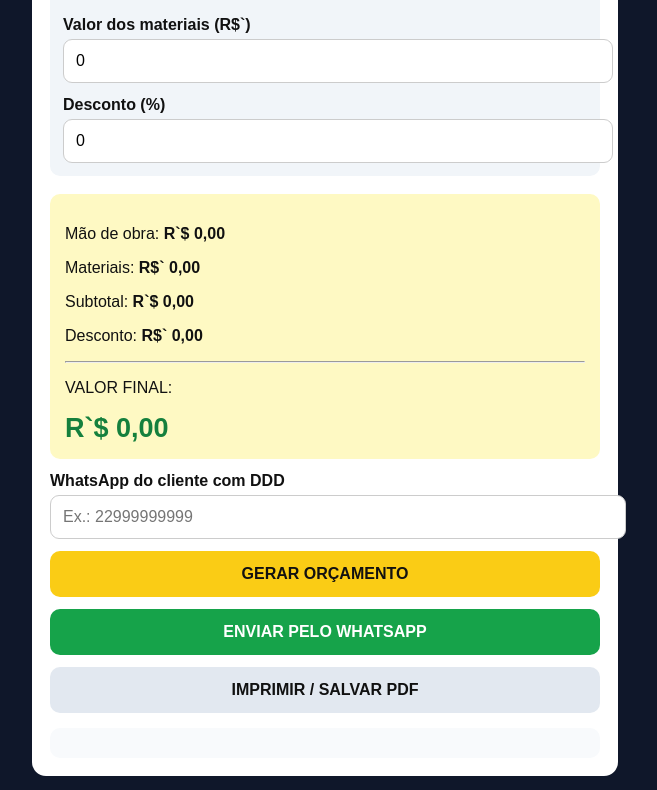
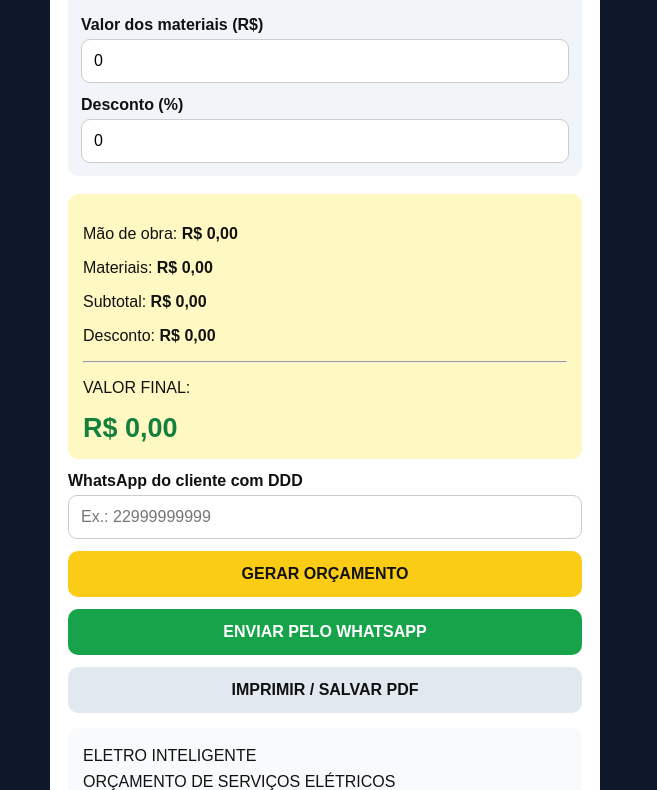
Before and after one commit to andersonsilva199154-maker/ELETRO-INTELIGENCE, a plain HTML site: page index.html in a window 1280 px wide. Both pictures are taken after a click on the button "GERAR ORÇAMENTO". Shown: the part 1077-1867 px from the top of the page, without its empty margins (315-972 px from the left). Drawn offline with Linux system fonts and the light colour scheme.

Commit message:
Update index.html

```diff
--- a/index.html
+++ b/index.html
@@ -1,3 +1,4 @@
+
 <!DOCTYPE html>
 <html lang="pt-BR">
 <head>
@@ -6,7 +7,7 @@
 <title>Eletro Inteligente</title>
 
 <style>
-•	{
+* {
   box-sizing: border-box;
 }
 
@@ -15,7 +16,6 @@ font-family: Arial, sans-serif;
   background: #0f172a;
   color: white;
   padding: 14px;
-
   margin: 0;
 }
 
@@ -37,7 +37,6 @@ h2 {
   color: #111;
 }
 
-
 label {
   display: block;
   font-weight: bold;
@@ -58,7 +57,6 @@ input:read-only {
   background: #e2e8f0;
 }
 
-
 button {
   width: 100%;
   padding: 14px;
@@ -78,7 +76,6 @@ color: #111;
 .btn-whatsapp {
   background: #16a34a;
   color: white;
-
 }
 
 .btn-pdf {
@@ -99,7 +96,6 @@ color: #0f172a;
 }
 
 .resultado {
-
   background: #fef9c3;
   padding: 15px;
   border-radius: 10px;
@@ -120,7 +116,6 @@ padding: 15px;
   border-radius: 10px;
   margin-top: 15px;
   white-space: pre-wrap;
-
   line-height: 1.6;
 }
 
@@ -177,9 +172,7 @@ border: 1px solid #ddd;
 <select id="servico">
 <option>Instalação residencial completa</option>
 <option>Instalação elétrica industrial</option>
-<option>Manutenção elétrica residencial</
-
-option>
+<option>Manutenção elétrica residencial</option>
 <option>Manutenção elétrica industrial</option>
 <option>Instalação de padrão de entrada</option>
 <option>Montagem de quadro QDC</option>
@@ -198,8 +191,7 @@ option>
 <option value="manual">Manual</option>
 </select>
 
-
-<label>Valor da hora por profissional (R$`)</label>
+<label>Valor da hora por profissional (R$)</label>
 <input id="valorHora" type="text" inputmode="decimal" value="0">
 
 <label>Quantidade de profissionais</label>
@@ -211,8 +203,7 @@ option>
 <label>Horas estimadas por serviço</label>
 <input id="horas" type="text" inputmode="decimal" value="0">
 
-<label>Valor da mão de obra (R`$)</label>
-
+<label>Valor da mão de obra (R$)</label>
 <input id="valor" type="text" inputmode="decimal" value="0">
 
 <p class="aviso" id="explicacao">
@@ -227,11 +218,10 @@ da hora por profissional.
 
 <h3>2. Materiais e descontos</h3>
 
-<label>Valor dos materiais (R$`)</label>
+<label>Valor dos materiais (R$)</label>
 <input id="materiais" type="text" inputmode="decimal" value="0">
 
 <label>Desconto (%)</label>
-
 <input id="desconto" type="number" min="0" max="100" step="0.01" value="0">
 
 </div>
@@ -239,23 +229,22 @@ da hora por profissional.
 <div class="resultado">
 
 <p>Mão de obra:
-<strong id="vMao">R`$ 0,00</strong></p>
+<strong id="vMao">R$ 0,00</strong></p>
 
 <p>Materiais:
-<strong id="vMateriais">R$` 0,00</strong></p>
+<strong id="vMateriais">R$ 0,00</strong></p>
 
 <p>Subtotal:
-<strong id="subtotal">R`$ 0,00</strong></p>
+<strong id="subtotal">R$ 0,00</strong></p>
 
 <p>Desconto:
-<strong id="vDesconto">R$` 0,00</strong></p>
+<strong id="vDesconto">R$ 0,00</strong></p>
 
 <hr>
 
-
 <p>VALOR FINAL:</p>
 
-<div class="total" id="vFinal">R`$ 0,00</div>
+<div class="total" id="vFinal">R$ 0,00</div>
 
 </div>
 
@@ -271,7 +260,6 @@ ENVIAR PELO WHATSAPP
 </button>
 
 <button class="btn-pdf" onclick="imprimir()">
-
 IMPRIMIR / SALVAR PDF
 </button>
 
@@ -289,16 +277,15 @@ currency: 'BRL'
 function numeroBR(valor) {
   let texto = String(valor ?? '0')
     .trim()
-.replace(/[R$`\s]/g, '');
+    .replace(/[R$\s]/g, '');
 
   if (!texto) return 0;
 
-
   if (texto.includes(',')) {
-texto = texto.replace(/./g, '');
+    texto = texto.replace(/\./g, '');
     texto = texto.replace(',', '.');
-} else if (/^\d{1,3}(.\d{3})+`$/.test(texto)) {
-texto = texto.replace(/./g, '');
+  } else if (/^\d{1,3}(\.\d{3})+$/.test(texto)) {
+    texto = texto.replace(/\./g, '');
   }
 
   const numero = Number(texto);
@@ -326,7 +313,6 @@ function calcular() {
 
   const modo = document.getElementById('modo').value;
 
-
   const valorHora = numeroBR(
     document.getElementById('valorHora').value
   );
@@ -346,7 +332,6 @@ document.getElementById('quantidade').value
   const horas = numeroBR(
     document.getElementById('horas').value
   );
-
 
   const totalHoras = horas * quantidade;
 
@@ -385,7 +370,6 @@ const desconto = subtotal * descontoPercentual / 100;
   const total = subtotal - desconto;
 
   document.getElementById('vMao').textContent =
-
     dinheiro.format(mao);
 
   document.getElementById('vMateriais').textContent =
@@ -403,7 +387,6 @@ dinheiro.format(total);
   return {
     mao,
     materiais,
-
     subtotal,
     desconto,
     descontoPercentual,
@@ -424,7 +407,6 @@ modo
   'quantidade',
   'horas',
   'valor',
-
   'materiais',
   'desconto'
 ].forEach(id => {
@@ -445,7 +427,6 @@ document.getElementById(id).addEventListener(
     () => {
       if (id === 'modo') atualizarModo();
       else calcular();
-
     }
   );
 
@@ -466,27 +447,31 @@ document.getElementById('endereco').value.trim()
   const servico =
     document.getElementById('servico').value;
 
-
   const descricaoCalculo =
     valores.modo === 'automatico'
-? Cálculo automático: Profissionais: ${valores.profissionais}
-Quantidade de serviços: ${valores.quantidade} Horas por serviço: ${valores.horas}
-Total de horas por profissional: ${valores.totalHoras} Valor da hora: ${dinheiro.format(valores.valorHora)}`
+    ? `Cálculo automático:
+Profissionais: ${valores.profissionais}
+Quantidade de serviços: ${valores.quantidade}
+Horas por serviço: ${valores.horas}
+Total de horas por profissional: ${valores.totalHoras}
+Valor da hora: ${dinheiro.format(valores.valorHora)}`
     : 'Cálculo da mão de obra: valor informado manualmente.';
 
   const texto = `ELETRO INTELIGENTE
 ORÇAMENTO DE SERVIÇOS ELÉTRICOS
 
-Cliente: ${cliente} Endereço: ${endereco}
-Serviço: `${servico}
+Cliente: ${cliente}
+Endereço: ${endereco}
+Serviço: ${servico}
 
-$`{descricaoCalculo}
+${descricaoCalculo}
 
+Mão de obra: ${dinheiro.format(valores.mao)}
+Materiais: ${dinheiro.format(valores.materiais)}
 
-Mão de obra: ${dinheiro.format(valores.mao)} Materiais: ${dinheiro.format(valores.materiais)}
-
-Subtotal: ${dinheiro.format(valores.subtotal)} Desconto: ${valores.descontoPercentual}%
-Valor do desconto: `${dinheiro.format(valores.desconto)}
+Subtotal: ${dinheiro.format(valores.subtotal)}
+Desconto: ${valores.descontoPercentual}%
+Valor do desconto: ${dinheiro.format(valores.desconto)}
 
 VALOR FINAL: ${dinheiro.format(valores.total)}
 
@@ -498,7 +483,6 @@ document.getElementById('saida').textContent = texto;
 
   return texto;
 }
-
 
 function zap() {
 
@@ -517,9 +501,7 @@ if (numero.length === 10 || numero.length === 11) {
     numero = '55' + numero;
   }
 
-if (numero.length !== 12 && numero.length !==
-
-13) {
+  if (numero.length !== 12 && numero.length !== 13) {
     alert('Número inválido. Confira o DDD e o telefone.');
     return;
   }
```
Lines whose indentation alone changed are shown as unchanged.
